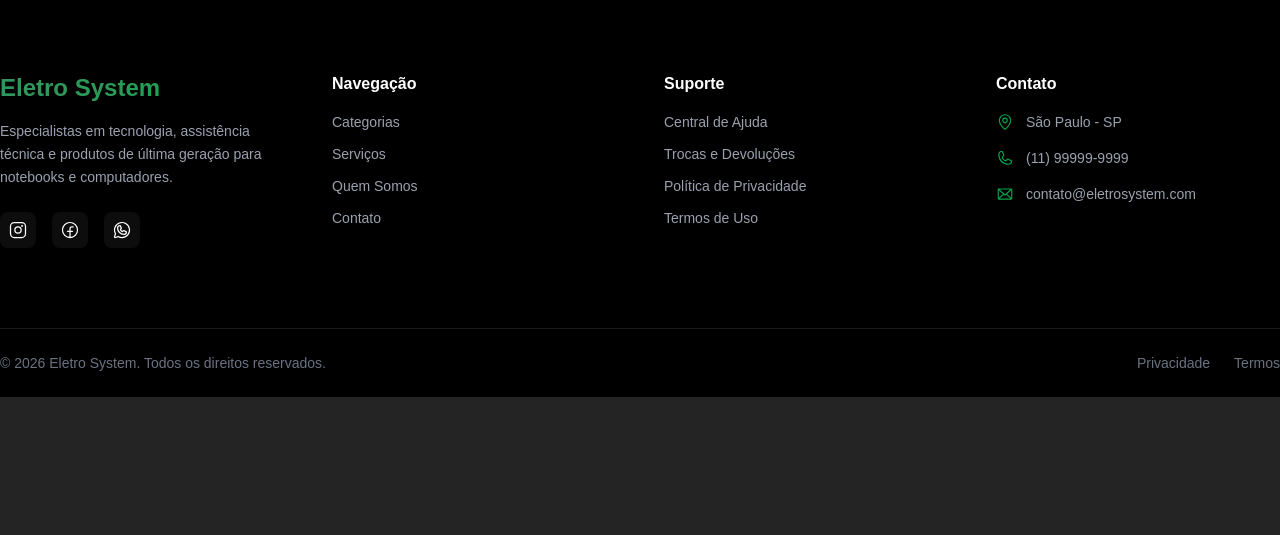
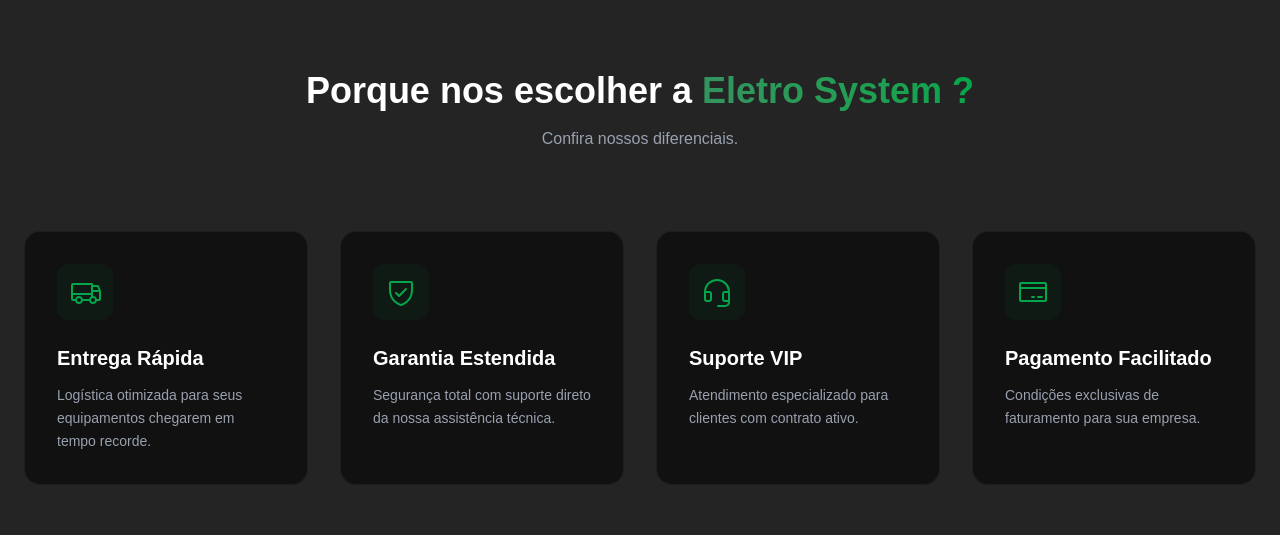
Before and after one commit to Myst1-Dev1/Eletro-System, a Next.js app: page / in a window 1280 px wide. Shown: the part 2929-3464 px from the top of the page. Before the commit the page ends 3326 px from the top, so only its background shows below. Built offline with nearby package versions, Linux system fonts and the light colour scheme; no server answers.

Commit message:
feat: resoluçao de erro no middleware, pagina de unauthorized adicionada

```diff
--- /dev/null
+++ b/app/loading.tsx
@@ -0,0 +1,13 @@
+export default function Loading() {
+    return (
+        <div className="absolute inset-0 min-h-screen w-full bg-black z-50 py-12 space-y-12 animate-in fade-in duration-500">
+            {/* Spinner Central Minimalista */}
+            <div className="absolute top-1/2 left-1/2 -translate-x-1/2 -translate-y-1/2 flex justify-center items-center py-10">
+                <div className="relative">
+                    <div className="w-16 h-16 border-4 border-zinc-800 border-t-[#03A64A] rounded-full animate-spin" />
+                    <div className="absolute inset-0 w-16 h-16 border-4 border-[#03A64A]/20 rounded-full" />
+                </div>
+            </div>
+        </div>
+    );
+}
--- a/app/page.tsx
+++ b/app/page.tsx
@@ -6,6 +6,7 @@
 import { Testimonials } from "@/components/Home/Testimonials";
 import { Offers } from "@/components/Home/Offers";
 import { getAllProducts } from "@/services/getProducts";
+import { Features } from "@/components/Home/Features";
 
 export default async function Home() {
   const products = await getAllProducts();
@@ -16,6 +17,7 @@
       <TechAssistService />
       <Testimonials />
       <Offers products={products} />
+      <Features />
     </>
   );
 }
--- /dev/null
+++ b/app/unauthorized/page.tsx
@@ -0,0 +1,42 @@
+'use client';
+
+import { LockSimpleIcon, HouseLineIcon } from "@phosphor-icons/react";
+import Link from "next/link";
+import { motion } from "framer-motion";
+
+export default function UnauthorizedPage() {
+    return (
+        <div className="min-h-[80vh] flex items-center justify-center px-6">
+            <motion.div
+                initial={{ opacity: 0, y: 20 }}
+                animate={{ opacity: 1, y: 0 }}
+                className="max-w-md w-full bg-[#111] border border-white/10 p-10 rounded-3xl text-center shadow-2xl relative overflow-hidden"
+            >
+                {/* Efeito de glitch/alerta sutil */}
+                <div className="absolute top-0 left-0 w-full h-1 bg-red-500/50 shadow-[0_0_15px_rgba(239,68,68,0.5)]" />
+
+                <div className="relative z-10">
+                    <div className="inline-flex items-center justify-center w-20 h-20 bg-red-500/10 rounded-full mb-6 border border-red-500/20">
+                        <LockSimpleIcon size={44} className="text-red-500" />
+                    </div>
+
+                    <h1 className="text-3xl font-bold text-white mb-2">Acesso Negado</h1>
+                    <p className="text-gray-400 mb-8">
+                        detector de segurança: seu acesso expirou ou o token fornecido é inválido. Por favor, realize o login novamente para continuar.
+                    </p>
+
+                    <Link
+                        href="/"
+                        className="flex items-center justify-center gap-2 w-full py-4 bg-white/5 text-white font-bold rounded-xl hover:bg-white/10 transition-all border border-white/10"
+                    >
+                        <HouseLineIcon size={20} />
+                        Voltar para o Início
+                    </Link>
+                </div>
+
+                {/* Efeito de luz ambiente vermelha */}
+                <div className="absolute -bottom-24 -right-24 w-48 h-48 bg-red-600 opacity-5 blur-[80px] rounded-full" />
+            </motion.div>
+        </div>
+    );
+}
--- /dev/null
+++ b/components/Home/Features/index.tsx
@@ -0,0 +1,64 @@
+'use client';
+
+import { ShieldCheckIcon, TruckIcon, HeadsetIcon, CreditCardIcon } from "@phosphor-icons/react";
+
+const features = [
+    {
+        icon: <TruckIcon size={32} className="text-[#03A64A]" />,
+        title: "Entrega Rápida",
+        description: "Logística otimizada para seus equipamentos chegarem em tempo recorde."
+    },
+    {
+        icon: <ShieldCheckIcon size={32} className="text-[#03A64A]" />,
+        title: "Garantia Estendida",
+        description: "Segurança total com suporte direto da nossa assistência técnica."
+    },
+    {
+        icon: <HeadsetIcon size={32} className="text-[#03A64A]" />,
+        title: "Suporte VIP",
+        description: "Atendimento especializado para clientes com contrato ativo."
+    },
+    {
+        icon: <CreditCardIcon size={32} className="text-[#03A64A]" />,
+        title: "Pagamento Facilitado",
+        description: "Condições exclusivas de faturamento para sua empresa."
+    }
+];
+
+export function Features() {
+    return (
+        <section className="py-20">
+            <div className="container mx-auto px-6">
+                <div className="text-center mb-20">
+                    <h2 className="text-3xl md:text-4xl font-bold text-white">
+                        Porque nos escolher a{" "}
+                        <span className="bg-gradient-to-r from-[#33945E] to-[#03A64A] bg-clip-text text-transparent">
+                            Eletro System ?
+                        </span>
+                    </h2>
+                    <p className="text-gray-400 mt-4 max-w-xl mx-auto">
+                        Confira nossos diferenciais.
+                    </p>
+                </div>
+                <div className="grid grid-cols-1 md:grid-cols-2 lg:grid-cols-4 gap-8">
+                    {features.map((feature, index) => (
+                        <div
+                            key={index}
+                            className="group p-8 rounded-2xl bg-[#111] border border-white/5 hover:border-[#03A64A]/50 transition-all duration-500 hover:-translate-y-2"
+                        >
+                            <div className="w-14 h-14 rounded-xl bg-green-500/5 flex items-center justify-center mb-6 group-hover:scale-110 transition-transform duration-500">
+                                {feature.icon}
+                            </div>
+                            <h3 className="text-xl font-bold mb-3 text-white">
+                                {feature.title}
+                            </h3>
+                            <p className="text-gray-400 text-sm leading-relaxed">
+                                {feature.description}
+                            </p>
+                        </div>
+                    ))}
+                </div>
+            </div>
+        </section>
+    );
+}
--- a/middleware.ts
+++ b/middleware.ts
@@ -1,26 +1,49 @@
 import { NextResponse } from "next/server";
 import type { NextRequest } from "next/server";
 
-export default function middleware(request: NextRequest) {
-    const user = request.cookies.get("user");
+export async function middleware(request: NextRequest) {
+    const userCookie = request.cookies.get("user");
+    const { pathname } = request.nextUrl;
 
     const protectedRoutes = ["/produtos", "/pedidos", "/sucesso"];
+    const isProtectedRoute = protectedRoutes.some((route) => pathname.startsWith(route));
 
-    const isProtectedRoute = protectedRoutes.some((route) =>
-        request.nextUrl.pathname.startsWith(route)
-    );
+    if (isProtectedRoute) {
+        // 1. Se não tem cookie, redireciona para a home (onde fica o login)
+        if (!userCookie) {
+            return NextResponse.redirect(new URL("/unauthorized", request.url));
+        }
 
-    if (isProtectedRoute && !user) {
-        return NextResponse.redirect(new URL("/", request.url));
+        // 2. Se tem cookie, vamos validar com a API
+        try {
+            const response = await fetch("https://admin.eletrosystemti.com.br/api/me", {
+                method: "GET",
+                headers: {
+                    Authorization: `Bearer ${userCookie.value}`,
+                },
+                cache: 'no-store'
+            });
+
+            if (!response.ok) {
+                // Token inválido ou expirado
+                const responseRedirect = NextResponse.redirect(new URL("/unauthorized", request.url));
+                responseRedirect.cookies.delete("user");
+                return responseRedirect;
+            }
+        } catch (error) {
+            // Erro na requisição (API fora do ar, etc), por segurança, redireciona
+            return NextResponse.redirect(new URL("/", request.url));
+        }
     }
 
-    if (request.nextUrl.pathname === "/sucesso" && request.nextUrl.searchParams.get("success") !== "true") {
-        return NextResponse.redirect(new URL("/", request.url));
+    // Validação extra para a página de sucesso
+    if (pathname === "/sucesso" && request.nextUrl.searchParams.get("success") !== "true") {
+        return NextResponse.redirect(new URL("/unauthorized", request.url));
     }
 
     return NextResponse.next();
 }
 
 export const config = {
-    matcher: ["/produtos", "/pedidos", "/sucesso"],
+    matcher: ["/produtos/:path*", "/pedidos/:path*", "/sucesso/:path*"],
 };
--- a/package.json
+++ b/package.json
@@ -11,6 +11,7 @@
   "dependencies": {
     "@phosphor-icons/react": "^2.1.10",
     "canvas-confetti": "^1.9.4",
+    "framer-motion": "^12.34.3",
     "jose": "^6.1.3",
     "js-cookie": "^3.0.5",
     "next": "16.1.6",
```
Also changed, not shown: 1 other file (tests, documents, lock files or other folders).
